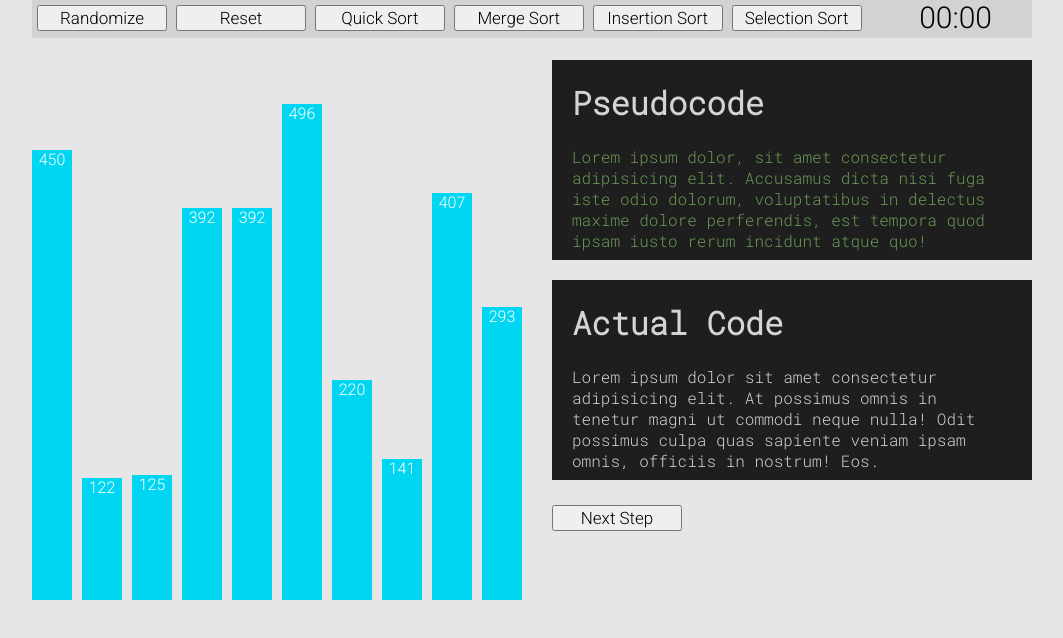
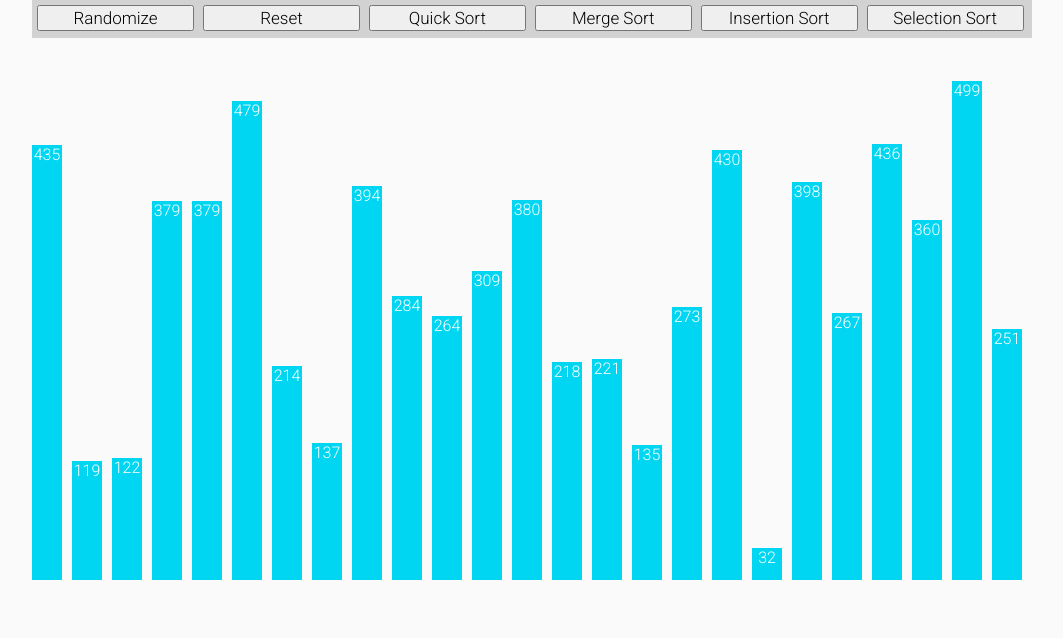
Before and after one commit to ryanxzhu/sorting-algorithms, a plain HTML site: page index.html in a window 1280 px wide. Shown: the whole page, without its empty margins (108-1171 px from the left). Drawn offline with Linux system fonts and the light colour scheme.

Commit message:
simplified the project to just show bars and sorting algorithm options

```diff
--- a/index.html
+++ b/index.html
@@ -18,23 +18,8 @@
             <button id="mergeSortBtn">Merge Sort</button>
             <button id="insertionSortBtn">Insertion Sort</button>
             <button id="selectionSortBtn">Selection Sort</button>
-            <div id="timer">00:00</div>
         </div>
         <div id="displayChart"></div>
-        <div id="displayCode">
-            <div id="pseudoCode">
-                <h1>
-                    Pseudocode
-                </h1>
-                <p>Lorem ipsum dolor, sit amet consectetur adipisicing elit. Accusamus dicta nisi fuga iste odio dolorum, voluptatibus in delectus maxime dolore perferendis, est tempora quod ipsam iusto rerum incidunt atque quo!</p>
-            </div>
-            <div id="actualCode">
-                <h1>Actual Code</h1>
-                <p>Lorem ipsum dolor sit amet consectetur adipisicing elit. At possimus omnis in tenetur magni ut commodi neque nulla! Odit possimus culpa quas sapiente veniam ipsam omnis, officiis in nostrum! Eos.</p>
-            </div>
-            <button id="nextStepBtn">Next Step</button>
-
-        </div>
     </div>
     <script src="main.js"></script>
 </body>
--- a/main.js
+++ b/main.js
@@ -1,7 +1,7 @@
 var barsArray = [];
 var arrayToSort = [];
 var currentArray = [];
-var arrayLength = 10;
+var arrayLength = 25;
 var count = 0;
 
 randomizeArray();
--- a/styles.css
+++ b/styles.css
@@ -1,7 +1,7 @@
 body {
 	position: relative;
 	margin: 0;
-	background-color: rgb(230, 230, 230);
+	background-color: rgb(250, 250, 250);
 	font-family: 'Roboto', sans-serif;
 }
 
@@ -26,24 +26,16 @@ div {
 
 button {
 	font-size: 17px;
-	width: 130px;
+	width: 157px;
 	margin-left: 5px;
 	margin-top: 5px;
 	font-family: 'Roboto', sans-serif;
 }
 
-#timer {
-	position: absolute;
-	right: 0;
-	top: 0;
-	margin-right: 40px;
-	font-size: 30px;
-}
-
 #displayChart {
 	top: 40px;
-	width: 500px;
-	height: 560px;
+	width: 400px;
+	height: 90%;
 	color: white;
 }
 
@@ -61,34 +53,6 @@ button {
 	bottom: 0;
 }
 
-#pseudoCode,
-#actualCode {
-	position: absolute;
-	background-color: #1e1e1e;
-	margin: 20px;
-	padding-left: 20px;
-	padding-right: 20px;
-	width: 440px;
-	height: 200px;
-	top: 0;
-	font-family: 'Roboto Mono', monospace;
-}
-
-#pseudoCode p {
-	color: #6a9955;
-}
-
-#actualCode {
-	top: 220px;
-	color: #d4d4d4;
-}
-
-#nextStepBtn {
-	position: absolute;
-	margin-left: 20px;
-	top: 460px;
-}
-
 h1 {
 	color: #d4d4d4;
 }
```
